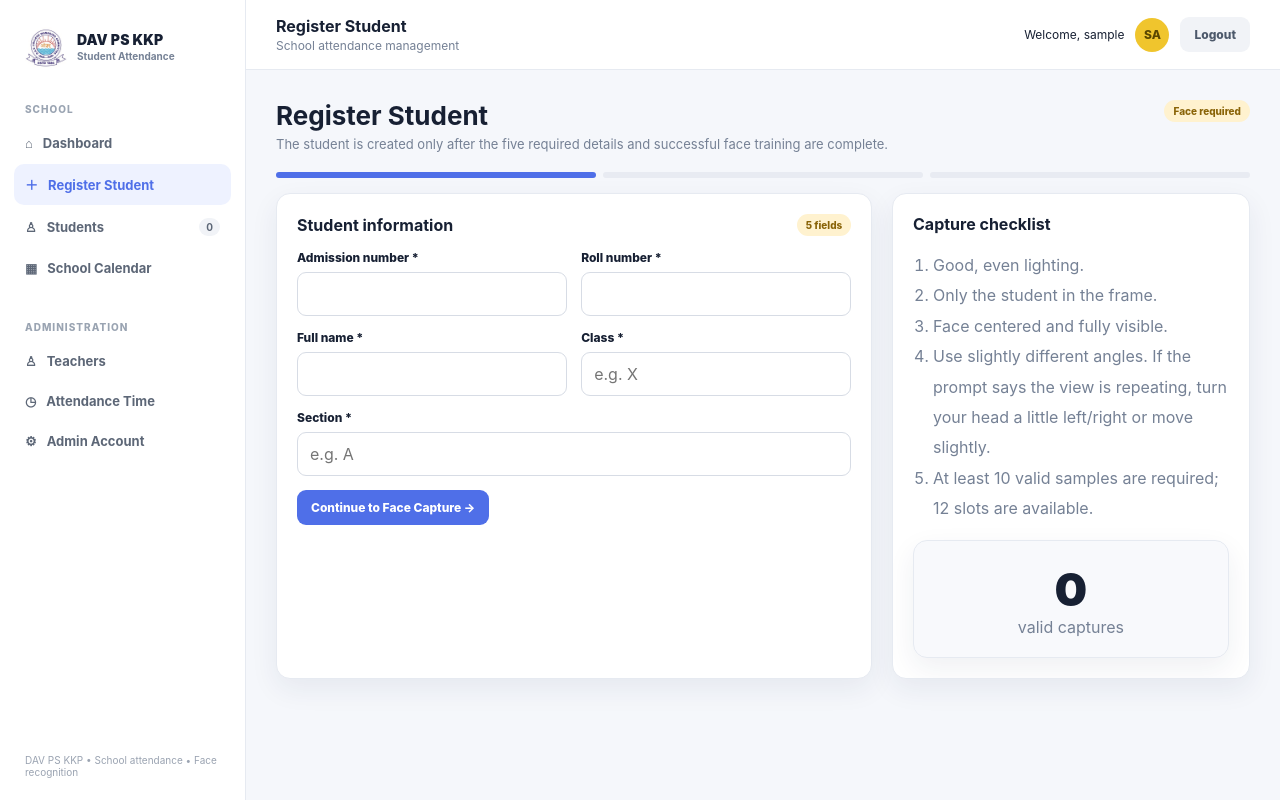
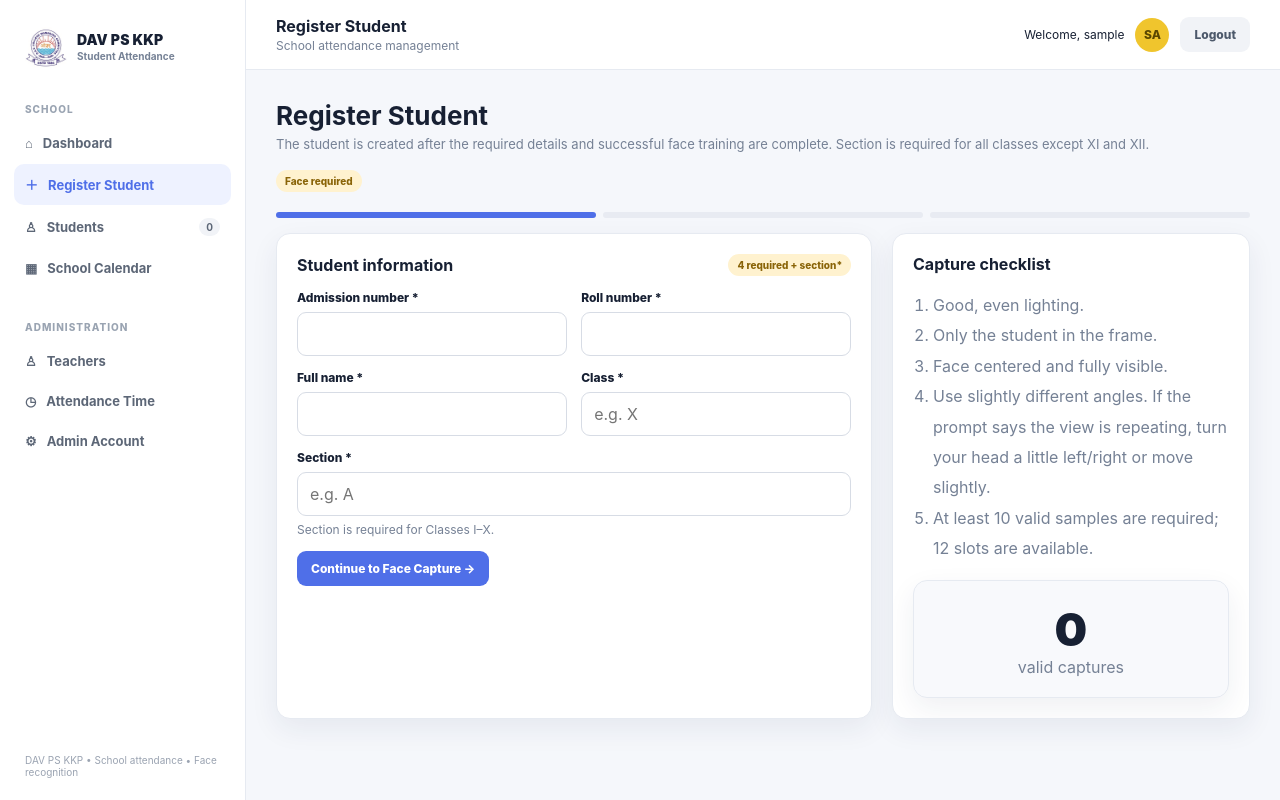
Before and after one commit to ApexPredetor-67/school-face-attendence, a Flask app: page /admin/register in a window 1280 px wide. Run offline with Flask 3, Linux system fonts and the light colour scheme; the visitor is signed in with stand-in values (Sample User, id 1).

Commit message:
register.html

```diff
--- a/templates/register.html
+++ b/templates/register.html
@@ -3,12 +3,12 @@
 {% block crumb %}Register Student{% endblock %}
 {% set active_nav='register' %}
 {% block content %}
-<div class="page-head"><div><h1>Register Student</h1><p>The student is created only after the five required details and successful face training are complete.</p></div><span class="badge badge-yellow">Face required</span></div>
+<div class="page-head"><div><h1>Register Student</h1><p>The student is created after the required details and successful face training are complete. Section is required for all classes except XI and XII.</p></div><span class="badge badge-yellow">Face required</span></div>
 <div class="steps"><div id="s1" class="step on"></div><div id="s2" class="step"></div><div id="s3" class="step"></div></div>
 <div class="capture-layout">
   <div class="card">
     <div id="detailsPane">
-      <div class="section-title"><h2>Student information</h2><span class="badge badge-yellow">5 fields</span></div>
+      <div class="section-title"><h2>Student information</h2><span id="fieldBadge" class="badge badge-yellow">4 required + section*</span></div>
       <form id="registrationForm">
         <input type="hidden" name="csrf_token" value="{{ csrf_token }}">
         <div class="form-grid">
@@ -19,7 +19,7 @@
           <div class="form-group"><label>Full name *</label><input name="name" maxlength="120" required pattern="[A-Z][A-Z .'\-]*" title="Enter the full name in CAPITAL LETTERS"></div>
           <div class="form-group"><label>Class *</label><input name="class_name" maxlength="30" placeholder="e.g. X" required pattern="[A-Z0-9]+" title="Class must use CAPITAL LETTERS or numbers"></div>
         </div>
-        <div class="form-group"><label>Section *</label><input name="section" maxlength="10" placeholder="e.g. A" required pattern="[A-Z0-9]+" title="Section must use CAPITAL LETTERS or numbers"></div>
+        <div class="form-group"><label id="sectionLabel">Section *</label><input name="section" maxlength="10" placeholder="e.g. A" pattern="[A-Z0-9]+" title="Section must use CAPITAL LETTERS or numbers"><div id="sectionHint" class="muted small" style="margin-top:6px">Required for Classes I–X. Optional for XI and XII.</div></div>
         <button class="btn btn-primary" type="submit">Continue to Face Capture →</button>
       </form>
       <div id="detailsMsg"></div>
@@ -52,6 +52,21 @@ uppercaseFields.forEach(name => {
   const input = document.querySelector(`[name="${name}"]`);
   input?.addEventListener('input', () => { input.value = input.value.toUpperCase(); });
 });
+function updateSectionRequirement() {
+  const classInput = document.querySelector('[name="class_name"]');
+  const sectionInput = document.querySelector('[name="section"]');
+  const label = $('sectionLabel');
+  const badge = $('fieldBadge');
+  const hint = $('sectionHint');
+  const cls = (classInput?.value || '').trim().toUpperCase();
+  const optional = cls === 'XI' || cls === 'XII';
+  sectionInput.required = !optional;
+  label.textContent = optional ? 'Section (optional)' : 'Section *';
+  badge.textContent = optional ? '4 required fields' : '4 required + section*';
+  hint.textContent = optional ? 'Section is not required for Classes XI and XII.' : 'Section is required for Classes I–X.';
+}
+document.querySelector('[name="class_name"]')?.addEventListener('input', updateSectionRequirement);
+updateSectionRequirement();
 function poseDistance(a, b) {
   if (!a || !b) return Infinity;
   return Math.abs((a.tilt ?? 0) - (b.tilt ?? 0)) * 1.6
```
